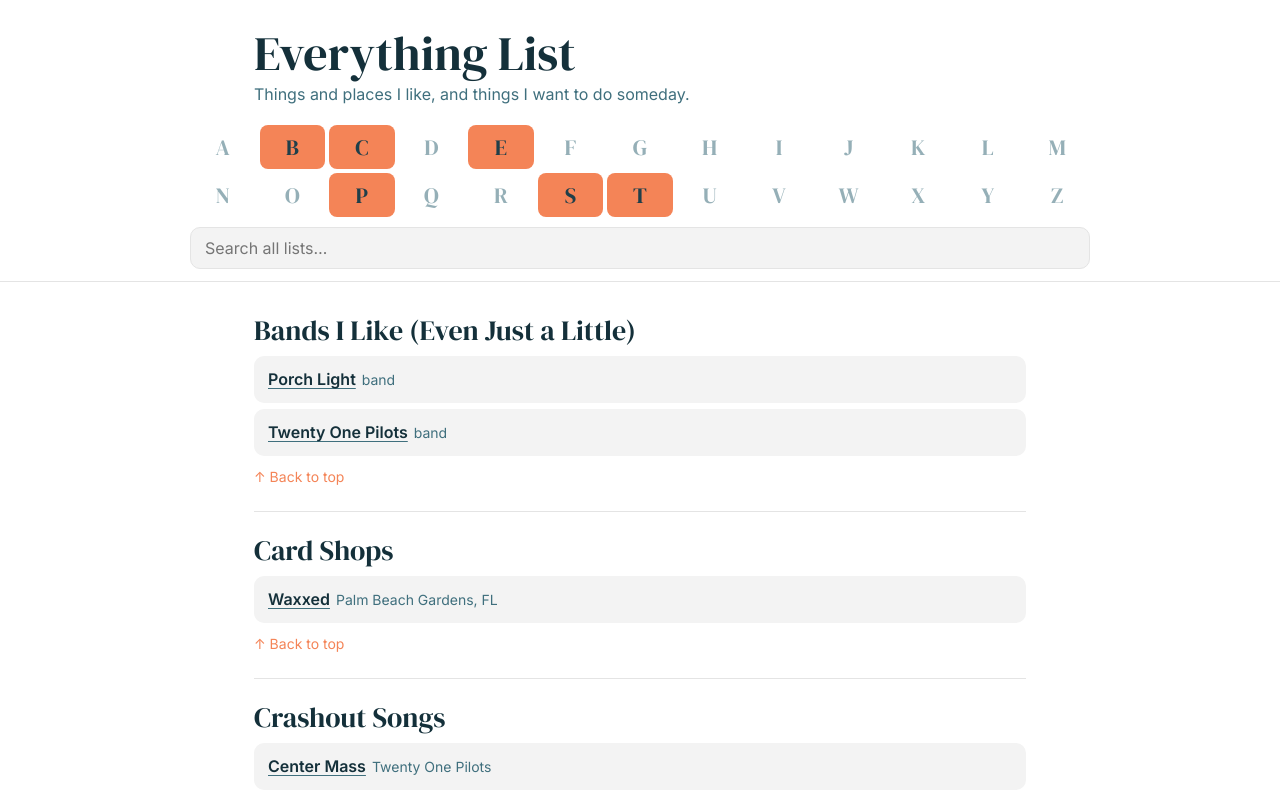
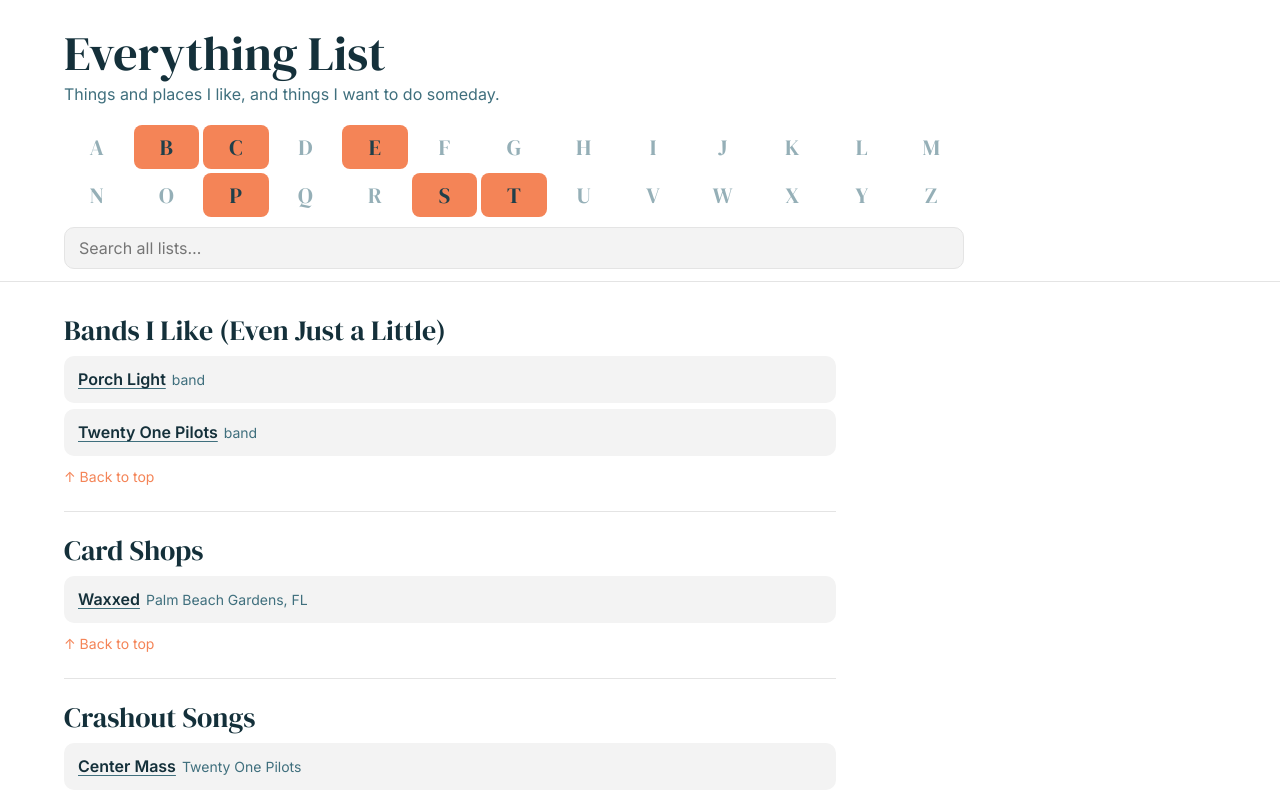
Before and after one commit to johnmagnuson19/EverythingList, a plain HTML site: page index.html in a window 1280 px wide. Shown: the top 797 px of the page. Drawn offline with Linux system fonts and the light colour scheme.

Commit message:
Left-align the page
Co-Authored-By: Claude Opus 5.5 <noreply@anthropic.com>
Claude-Session: https://claude.ai/code/session_01TfFp9EaAVgByDUEnnQwQYe

```diff
--- a/index.html
+++ b/index.html
@@ -26,21 +26,21 @@
 body{margin:0;background:var(--bg);color:var(--ink);font:16px/1.55 Inter,system-ui,sans-serif;overflow-x:clip}
 html{scroll-padding-top:150px;scroll-behavior:smooth}
 @media (prefers-reduced-motion:reduce){html{scroll-behavior:auto}}
-header{padding:28px max(5vw,16px) 6px;max-width:900px;margin:0 auto}
+header{padding:28px max(5vw,16px) 6px;max-width:900px;margin:0}
 h1{font:400 clamp(32px,6vw,48px)/1.05 "DM Serif Display",Georgia,serif;margin:0 0 4px;text-wrap:balance}
 .sub{color:var(--mute);margin:0}
 .tabs{position:sticky;top:0;z-index:5;background:var(--bg);border-bottom:1px solid var(--line);padding:12px max(5vw,16px)}
-.strip{max-width:900px;margin:0 auto;display:grid;grid-template-columns:repeat(13,minmax(0,1fr));gap:4px}
+.strip{max-width:900px;margin:0;display:grid;grid-template-columns:repeat(13,minmax(0,1fr));gap:4px}
 .strip a,.strip span{display:flex;align-items:center;justify-content:center;height:44px;border-radius:8px;
   font:400 22px/1 "DM Serif Display",Georgia,serif;text-decoration:none}
 .strip span{color:var(--mute);opacity:.55}
 .strip a{background:var(--acc);color:var(--accInk);transition:transform .15s}
 .strip a:hover{transform:translateY(-2px)}
 .strip a:focus-visible{outline:3px solid var(--ink);outline-offset:2px}
-.search{max-width:900px;margin:10px auto 0;display:block;width:100%;font:16px Inter,sans-serif;padding:10px 14px;
+.search{max-width:900px;margin:10px 0 0;display:block;width:100%;font:16px Inter,sans-serif;padding:10px 14px;
   border:1px solid var(--line);border-radius:10px;background:var(--card);color:var(--ink)}
 .search:focus-visible{outline:2px solid var(--acc);outline-offset:1px}
-main{max-width:900px;margin:0 auto;padding:10px max(5vw,16px) 60px}
+main{max-width:900px;margin:0;padding:10px max(5vw,16px) 60px}
 section{padding:22px 0;border-bottom:1px solid var(--line)}
 h2{font:400 28px/1.15 "DM Serif Display",Georgia,serif;margin:0 0 10px}
 ul{list-style:none;margin:0;padding:0;display:grid;gap:6px}
@@ -51,7 +51,7 @@ li b{font-weight:600}
 .g:focus-visible{outline:2px solid var(--acc);outline-offset:2px;border-radius:3px}li small{color:var(--mute);font-size:14px;margin-left:6px}
 .empty{color:var(--mute);padding:30px 0}
 .top{display:inline-block;margin-top:10px;color:var(--acc);font-size:14px;text-decoration:none}
-footer{color:var(--mute);font-size:13px;text-align:center;padding-bottom:30px}
+footer{color:var(--mute);font-size:13px;padding:0 max(5vw,16px) 30px}
 @media(max-width:600px){.strip a,.strip span{height:40px;font-size:19px}html{scroll-padding-top:160px}}
 </style>
 </head>
```
